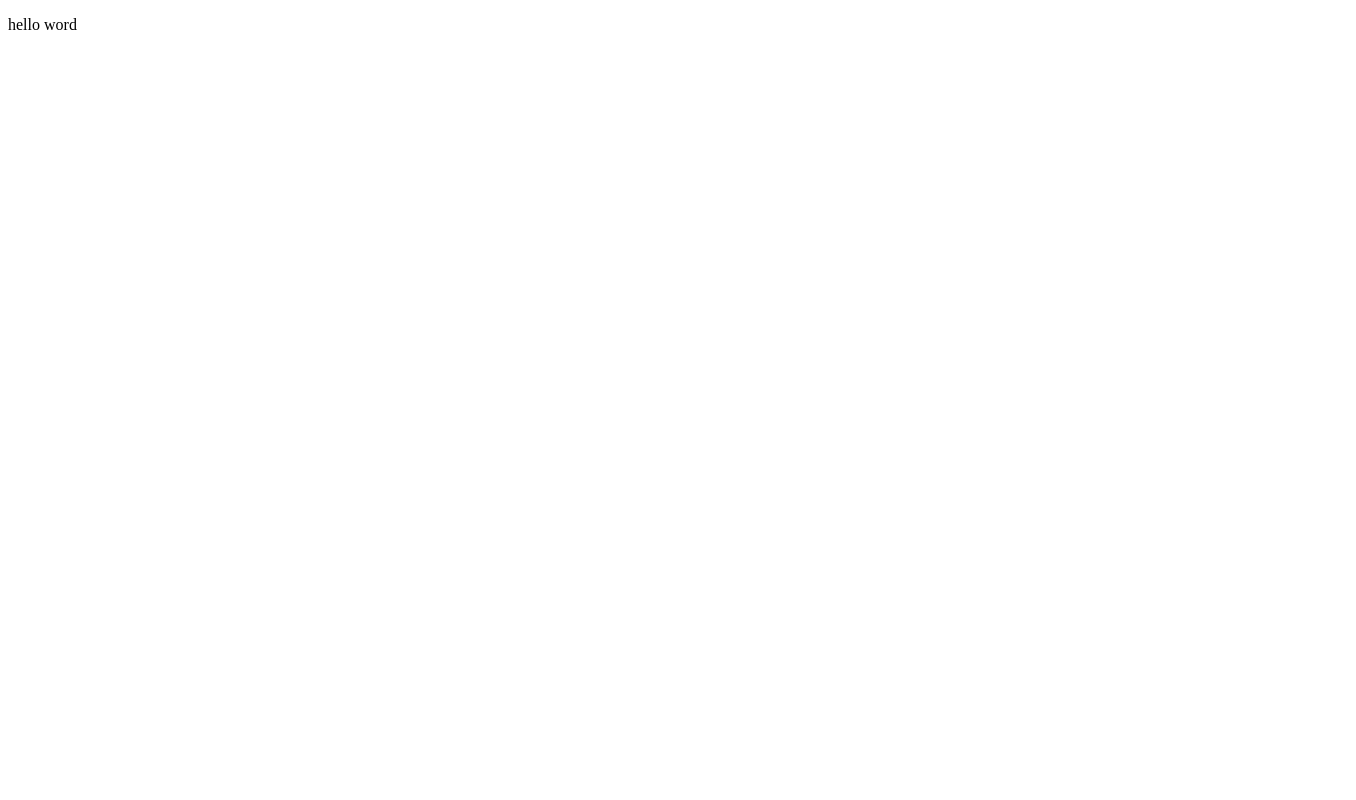
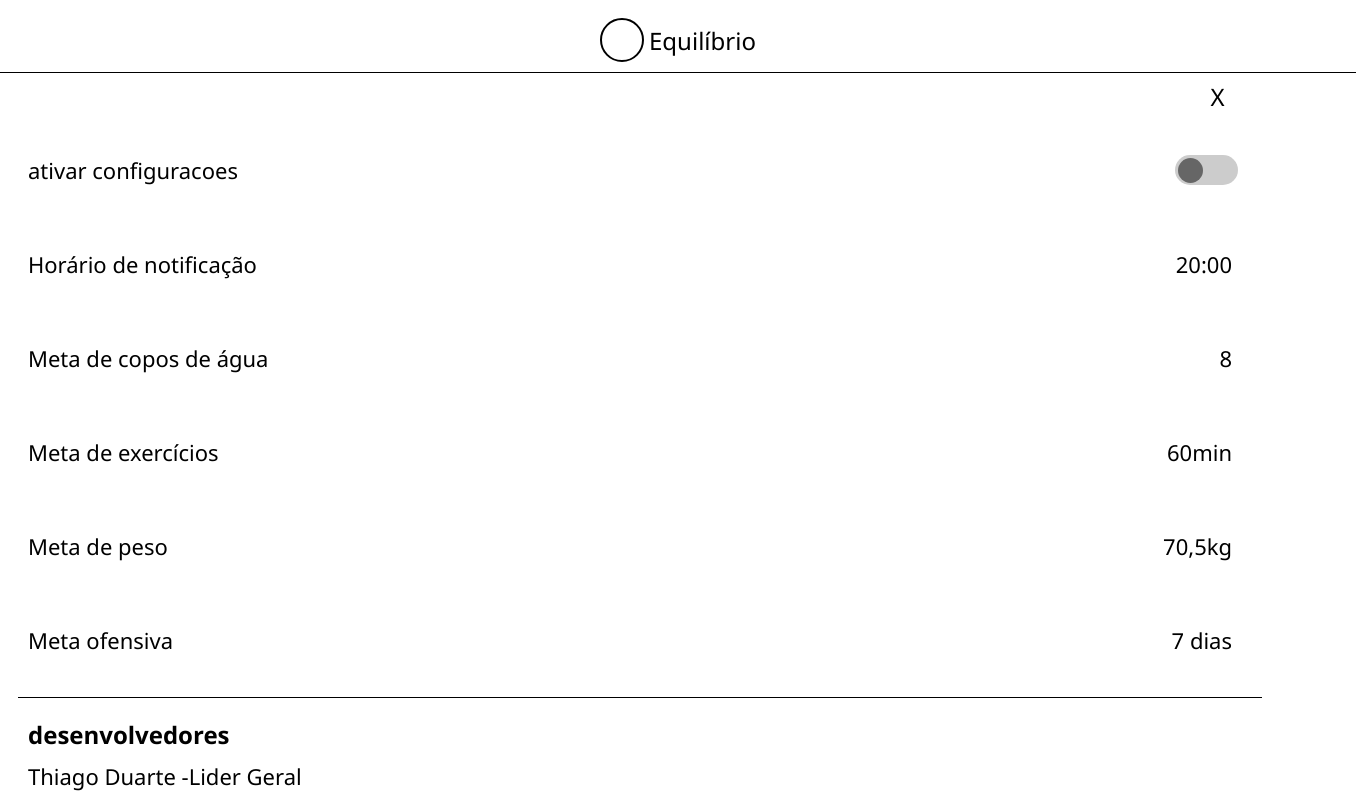
Before and after one commit to ThaigoDev/equilibrio-app-front, a React (Vite) app: page /settings in a window 1280 px wide. Shown: the top 800 px of the page, 1356 px wide, since content can reach past the window. Built offline with nearby package versions, Linux system fonts and the light colour scheme.

Commit message:
add settings

```diff
--- a/src/pages/Home.css
+++ b/src/pages/Home.css
@@ -1,9 +1,6 @@
 .main,
 .main * {
   box-sizing: border-box;
-}
-.borda{
-  border: solid red 1px;
 }
 .main {
   background: #ffffff;
@@ -37,7 +34,7 @@
   border-radius: 50%;
   position: absolute;
   top: 3px;
-  left: -80px;
+
 }
 .building-blocks-leading-element {
   width: 26px;
--- a/src/pages/Settings.css
+++ b/src/pages/Settings.css
@@ -0,0 +1,205 @@
+* p{
+  font-size: 22px;
+}
+.setting-corpo {
+  font-family: 'Segoe UI', Tahoma, Geneva, Verdana, sans-serif;
+  margin: 0 10px;
+}
+
+.topo-setting {
+  display: flex;
+  justify-content: center;
+  align-items: center;
+  border-bottom: solid black 1px;
+  width: 109%;
+  margin-left: -18px;
+}
+
+.logo-settings {
+  display: flex;
+  align-items: center;
+  gap: 5px;
+  padding: 10px 20px;
+}
+
+.logo-circulo {
+  width: 40px;
+  height: 40px;
+  border: 2.5px solid black;
+  border-radius: 50%;
+}
+
+.logo-texto {
+  font-size: 24px;
+  font-weight: 500;
+  color: #000;
+}
+
+
+
+.botao-fechar-container {
+  position: absolute;
+  top: 80px;
+  right: 45px;
+
+}
+
+.botao-fechar {
+  background-color: transparent;
+  border: none;
+  font-size: 24px;
+  color: #000;
+  cursor: pointer;
+  text-decoration: none;
+  height: 35px;
+  width: 35px;
+  display: flex;
+  justify-content: center;
+  border-radius: 8px;
+}
+
+.botao-fechar:hover {
+  color: white;
+  background-color: rgb(249, 107, 107);
+  border: solid rgb(229, 23, 23) 1px;
+}
+
+
+
+
+
+
+.configuracoes {
+  border-bottom: solid 1px black;
+  padding-bottom: 10px;
+  margin-top: 50px;
+}
+
+.ativar-notificacao {
+  width: 100%;
+  display: flex;
+  align-items: center;
+  justify-content: space-between;
+  padding: 10px 0;
+}
+
+.ativar {
+  all: unset;
+  width: 60px;
+  height: 30px;
+  background-color: #ccc;
+  border-radius: 30px;
+  transition: background-color 0.3s ease;
+  cursor: pointer;
+  display: flex;
+  align-items: center;
+  padding-left: 3px;
+  position: relative;
+  margin-right: 24px;
+}
+
+.bola {
+  width: 25px;
+  height: 25px;
+  background-color: #666;
+  border-radius: 50%;
+  transition: transform 0.3s ease;
+  position: relative;
+}
+
+.ativar.ativo {
+  background-color: #3498db;
+}
+
+.ativar.ativo .bola {
+  transform: translateX(30px);
+  background-color: white;
+}
+
+.dados {
+  width: 100%;
+  display: flex;
+  justify-content: space-between;
+  align-items: center;
+  padding: 10px 0;
+}
+
+.dados p,
+.texto-confg {
+  margin-left: 10px;
+}
+
+.valor-clique {
+  margin-right: 30px;
+  width: 100px;
+  cursor: pointer;
+  text-align: right;
+}
+
+.desenvolvedores {
+  margin-left: 10px;
+}
+
+.desenvolvedores p {
+  margin-top: -10px;
+}
+
+.mudanca-fundo {
+  position: fixed;
+  top: 0;
+  left: 0;
+  width: 100vw;
+  height: 100vh;
+  background-color: rgba(0, 0, 0, 0.5);
+  display: flex;
+  justify-content: center;
+  align-items: center;
+  z-index: 1000;
+}
+
+.caixa-mudanca {
+  background-color: white;
+  padding: 20px;
+  border-radius: 8px;
+  width: 80%;
+  max-width: 400px;
+  text-align: center;
+}
+
+.titulo-modal {
+  font-weight: bold;
+  margin-bottom: 10px;
+}
+
+.input-modal {
+  width: 90%;
+  padding: 10px;
+  margin-bottom: 15px;
+  border: 1px solid #ccc;
+  border-radius: 4px;
+  font-size: 16px;
+}
+
+.botao-confirmar {
+  padding: 10px 20px;
+  background-color: #3498db;
+  color: white;
+  border: none;
+  border-radius: 4px;
+  cursor: pointer;
+  font-size: 16px;
+}
+
+.novo-valor {
+  display: flex;
+  align-items: center;
+  justify-content: space-between;
+  gap: 10px;
+  margin-bottom: 15px;
+}
+
+.novo-valor p {
+  padding-bottom: 20px;
+  white-space: nowrap;
+  font-weight: bold;
+}
--- a/src/pages/Settings.jsx
+++ b/src/pages/Settings.jsx
@@ -1,11 +1,121 @@
+import { useState } from "react";
+import "./Settings.css"
+
 function Settings() {
-    return(
-    <>
-       <p>hello word</p>
 
+    const [ativo, setAtivo] = useState(false);
 
-    </>)
+    const [dados, setDados] = useState({
+        horario: "20:00",
+        copos: 8,
+        exercicios: "60min",
+        peso: "70,5kg",
+        ofensiva: "7 dias"
+    });
+
+    const [campoSelecionado, setCampoSelecionado] = useState(null);
+    const [novoValor, setNovoValor] = useState("");
+
+    const abrirModal = (campo) => {
+        setCampoSelecionado(campo);
+        setNovoValor(dados[campo]);
+    };
+
+    const confirmarAlteracao = () => {
+        setDados({ ...dados, [campoSelecionado]: novoValor });
+        setCampoSelecionado(null);
+    };
+
+    const nomeDoCampo = (campo) => {
+        const nomes = {
+            horario: "Horário de notificação",
+            copos: "Meta de copos de água",
+            exercicios: "Meta de exercícios",
+            peso: "Meta de peso",
+            ofensiva: "Meta ofensiva"
+        };
+        return nomes[campo] || campo;
+    };
+
+    return (
+        <>
+            <div className="setting-corpo">
+
+                {/* topo com a log (acho que pode ser retirada)*/}
+
+                <div className="topo-setting">
+                    <div className="logo-settings">
+                        <div className="logo-circulo"></div>
+                        <div className="logo-texto">Equilíbrio</div>
+                    </div>
+                </div>
+
+                {/*botao fechar*/}
+
+                <div className="botao-fechar-container">
+                    <div className="botao-fechar">X</div>
+                </div>
+
+                {/*todas as configuraçoes*/}
+
+                <div className="configuracoes">
+                    <div className="ativar-notificacao">
+                        <p className="texto-confg">ativar configuracoes</p>
+                        <button className={`ativar ${ativo ? "ativo" : ""}`} onClick={() => setAtivo(!ativo)}>
+                            <div className="bola"></div>
+                        </button>
+                    </div>
+
+                    {Object.entries(dados).map(([campo, valor]) => (
+                        <div className="dados" key={campo}>
+                            <p>{nomeDoCampo(campo)}</p>
+                            <p className="valor-clique" onClick={() => abrirModal(campo)}>{valor}</p>
+                        </div>
+                    ))}
+                </div>
+
+                {/* footer com os nomes dos desenvolvedores*/}
+
+                <div className="desenvolvedores">
+                    <h2>desenvolvedores</h2>
+                    <p style={{ marginBottom: '40px' }}>Thiago Duarte -Lider Geral</p>
+                    <p>Jairo de Cássio -Lider Dev. Front-End</p>
+                    <p>Cauã Vitor -Dev. Front-End</p>
+                    <p>Lucas Henrique -Dev. Front-End</p>
+                    <p>Timoteo Teixeira -Dev. Front-End</p>
+                    <p style={{ marginBottom: '40px' }}>Ygor -Dev. Front-End</p>
+                    <p>Thiago Duarte -Lider Dev.back-end</p>
+                    <p>Cauam Algusto -Dev.back-end</p>
+                    <p>Luciano Junior -Dev.back-end</p>
+                    <p>Marco túlio-Dev.back-end</p>
+                    <p style={{ marginBottom: '40px' }}>Rafael Florindo -Dev.back-end</p>
+                    <p style={{ marginBottom: '40px' }}>Matheus Henringer -Documentação</p>
+                    <p>Otávio Henringer -UX/UI</p>
+                </div>
+            </div>
+
+            {/* caixa para alterar as configurações*/}
+
+            {campoSelecionado && (
+                <div className="mudanca-fundo">
+                    <div className="caixa-mudanca">
+                        <p className="titulo-modal">Valor atual: {dados[campoSelecionado]}</p>
+                        <div className="novo-valor">
+                            <p>Novo Valor:</p>
+                            <input
+                                value={novoValor}
+                                onChange={(e) => setNovoValor(e.target.value)}
+                                className="input-modal"
+                            />
+                        </div>
+                        <button onClick={confirmarAlteracao} className="botao-confirmar">
+                            Confirmar
+                        </button>
+                    </div>
+                </div>
+            )}
+        </>
+    )
 }
 
-
-export default Settings
+export default Settings;
```
